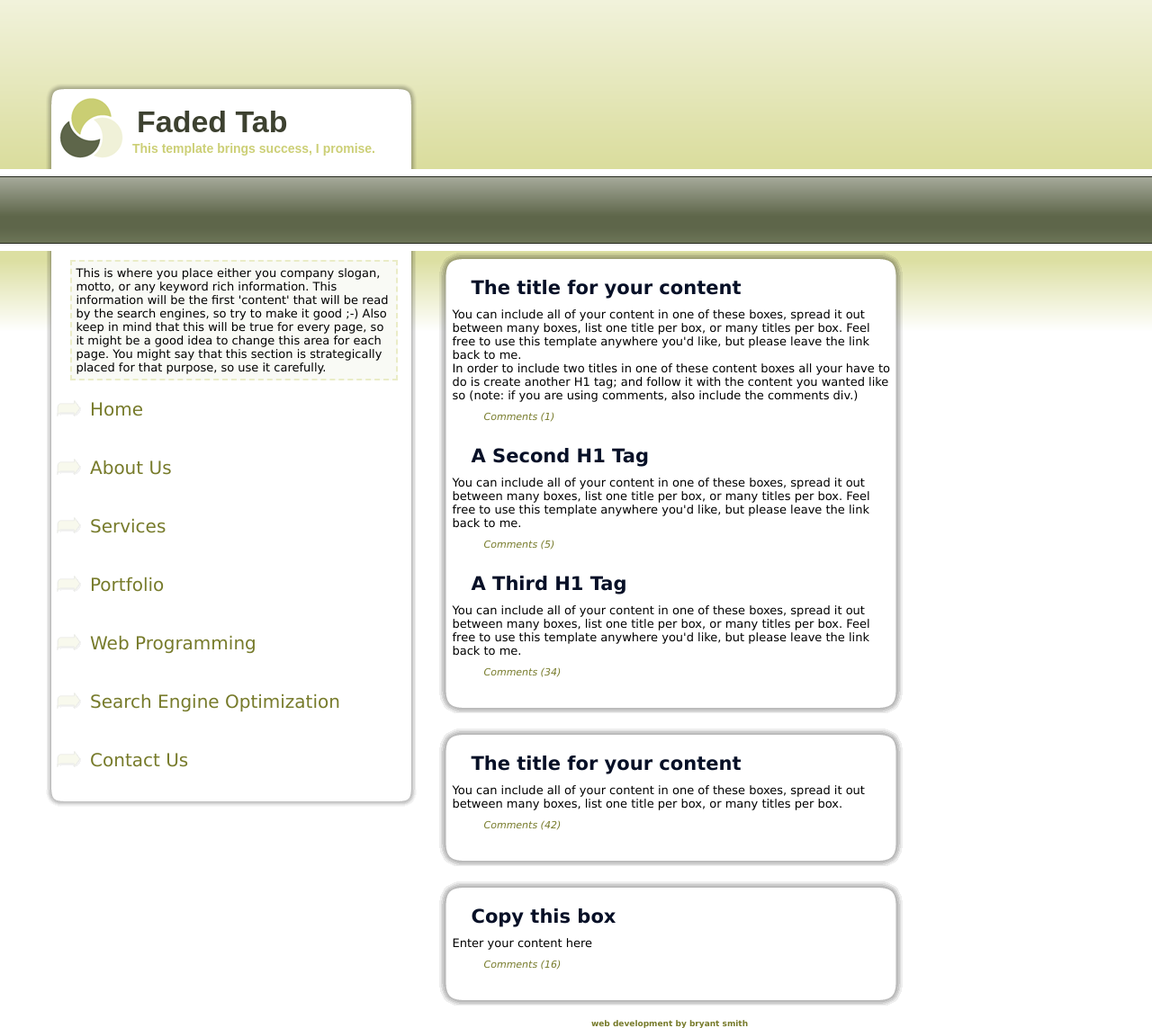
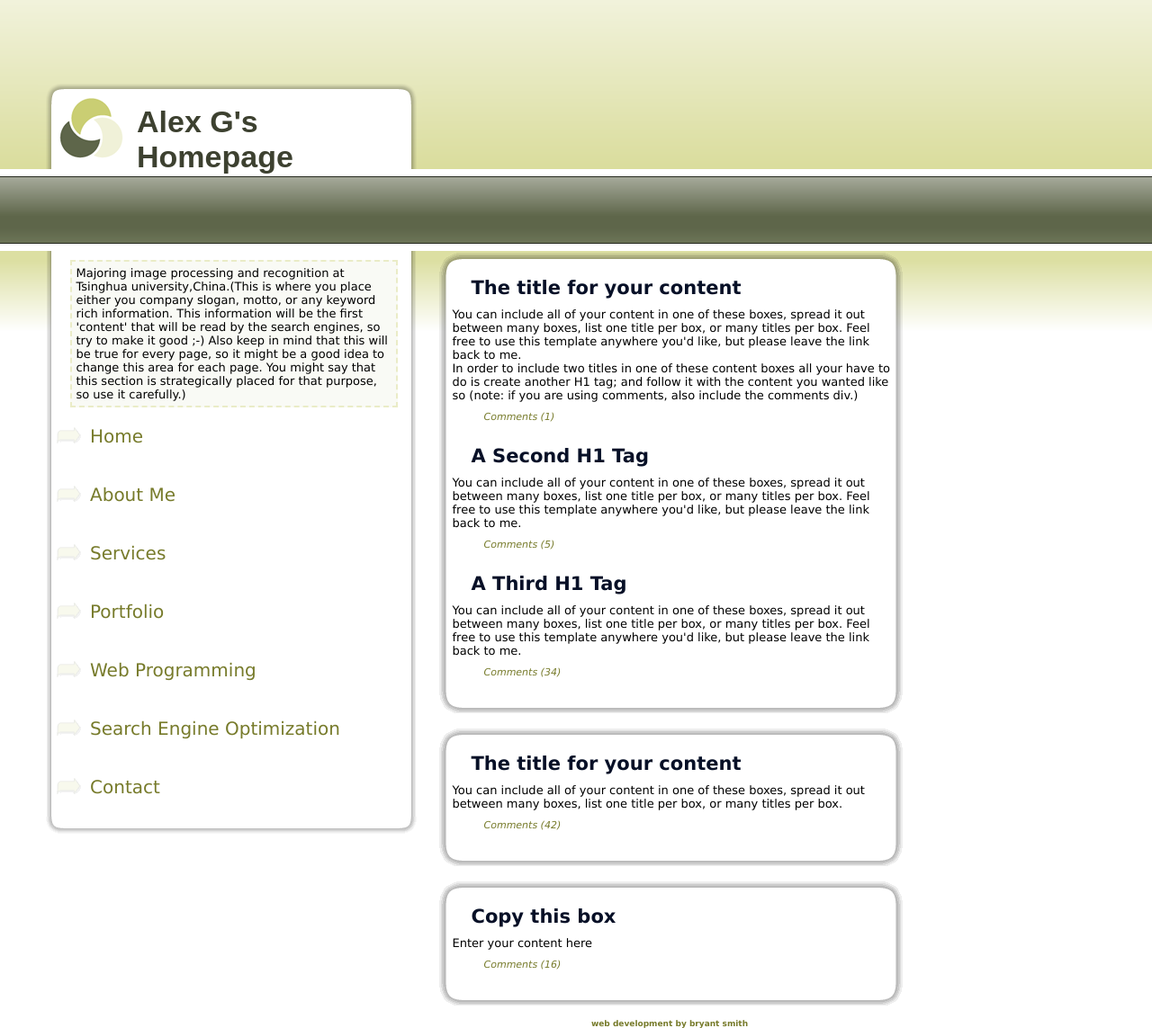
Before and after one commit to AlexG31/my_blog_pages, a Jekyll site: the page _posts/2015-2-3-BlogHomepage-fadedtab.html, which Jekyll copies as it is, in a window 1280 px wide. Shown: the whole page at 90% size. Built offline with Jekyll 4.4.1, drawn with Linux system fonts in a browser that asks for light colours.

Commit message:
personal info

```diff
--- a/_posts/2015-2-3-BlogHomepage-fadedtab.html
+++ b/_posts/2015-2-3-BlogHomepage-fadedtab.html
@@ -17,27 +17,27 @@ Released   : 20081009
 <head>
 <meta http-equiv="Content-Type" content="text/html; charset=utf-8" />
 <link rel="stylesheet" type="text/css" href="http://alexg31.github.io/my_blog_pages/fadedtab_Files/fadedtab.css" />
-<title>Faded Tab by Bryant Smith</title>
+<title>Alex G's Homepage</title>
 </head>
 
 <body>
 
         <div id="header">
         	<div class="logo"></div>
-            <h1>Faded Tab</h1>
-			<h2>This template brings success, I promise.</h2>
+            <h1>Alex G's Homepage</h1>
+			<h2></h2>
         </div>
 <div id="bottomContent">
 	<div class="navColumn">
     	<div class="overview">
-        	This is where you place either you company slogan, motto, or any keyword rich information.   This information will be the first 'content' that will be read by the search engines, so try to make it good ;-)   Also keep in mind that this will be true for every page, so it might be a good idea to change this area for each page.  You might say that this section is strategically placed for that purpose, so use it carefully.        </div>
-    	<div class="link"><a href="http://www.bryantsmith.com">Home</a></div>
-        <div class="link"><a href="http://www.bryantsmith.com">About Us</a></div>
+        	Majoring image processing and recognition at Tsinghua university,China.(This is where you place either you company slogan, motto, or any keyword rich information.   This information will be the first 'content' that will be read by the search engines, so try to make it good ;-)   Also keep in mind that this will be true for every page, so it might be a good idea to change this area for each page.  You might say that this section is strategically placed for that purpose, so use it carefully.)        </div>
+    	<div class="link"><a href="http://alexg31.github.io/my_blog_pages/2015/02/03/BlogHomepage-fadedtab.html">Home</a></div>
+        <div class="link"><a href="http://alexg31.github.io/my_blog_pages/2015/02/02/resume.html">About Me</a></div>
         <div class="link"><a href="http://www.bryantsmith.com">Services</a></div>
         <div class="link"><a href="http://www.bryantsmith.com">Portfolio</a></div>
         <div class="link"><a href="http://www.bryantsmith.com">Web Programming</a></div>
         <div class="link"><a href="http://www.bryantsmith.com">Search Engine Optimization</a></div>
-        <div class="link"><a href="http://www.bryantsmith.com">Contact Us</a></div>
+        <div class="link"><a href="http://www.bryantsmith.com">Contact</a></div>
 
 <div id="navBottom"></div>
     </div>
```
